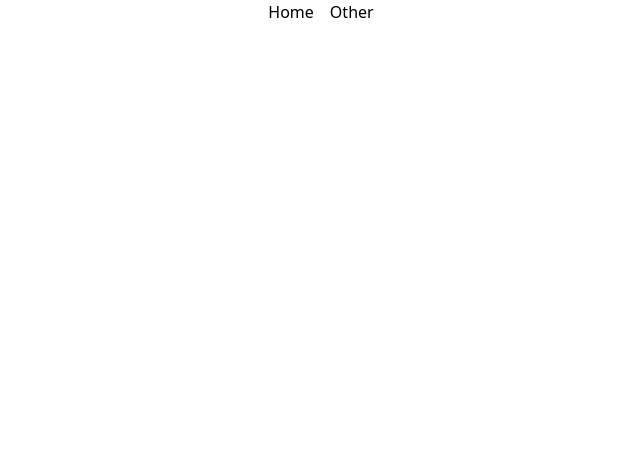
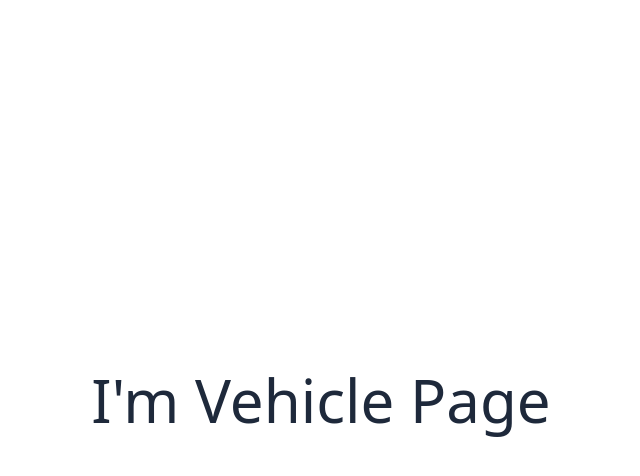
Before and after one commit to BarbaricxEric/CITP-4316-Final-Project, a Vue app: page /vehicles in a window 1280 px wide. Before the commit this address had no page. Shown: the top 476 px of the page, without its empty margins (319-959 px from the left). Built offline with nearby package versions, Linux system fonts and the light colour scheme.

Commit message:
Initial Cleanup, made vehicles page

```diff
--- a/src/App.vue
+++ b/src/App.vue
@@ -1,8 +1,6 @@
 <script setup>
-  import NavMenu from '@/components/NavMenu.vue'
 </script>
 
 <template>
-  <NavMenu />
   <RouterView />
 </template>
--- a/src/router.js
+++ b/src/router.js
@@ -4,7 +4,7 @@ import HomePage from '@/views/HomePage.vue'
 
 const routes = [
   { path: '/', name: 'Home', component: HomePage },
-  { path: '/other', name: 'Other', component: () => import('@/views/OtherPage.vue') },
+  { path: '/vehicles', name: 'Vehicle', component: () => import('@/views/VehiclesPage.vue') },
 ]
 
 const router = createRouter({
--- a/src/views/HomePage.vue
+++ b/src/views/HomePage.vue
@@ -1,10 +1,9 @@
 <script setup>
-import { ref } from 'vue'
-const title = ref('Hello There! ✋')
+
 </script>
 
 <template>
-  <main class="flex min-h-screen items-center justify-center">
-    <h1 class="text-6xl font-thin text-slate-800">{{ title }}</h1>
-  </main>
+  <h1>
+    I'm Home Page
+  </h1>
 </template>
--- a/src/views/OtherPage.vue
+++ b/src/views/VehiclesPage.vue
@@ -1,5 +1,5 @@
 <template>
   <main class="flex min-h-screen items-center justify-center">
-    <h1 class="text-6xl font-thin text-slate-800">I'm Other Page</h1>
+    <h1 class="text-6xl font-thin text-slate-800">I'm Vehicle Page</h1>
   </main>
 </template>
```
